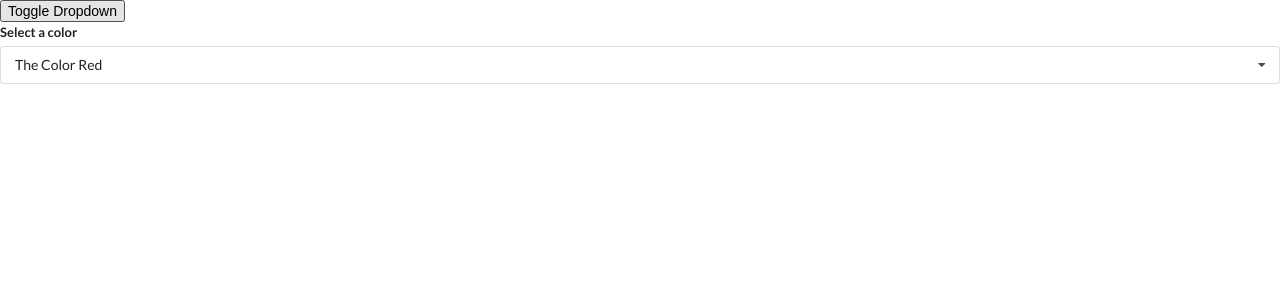
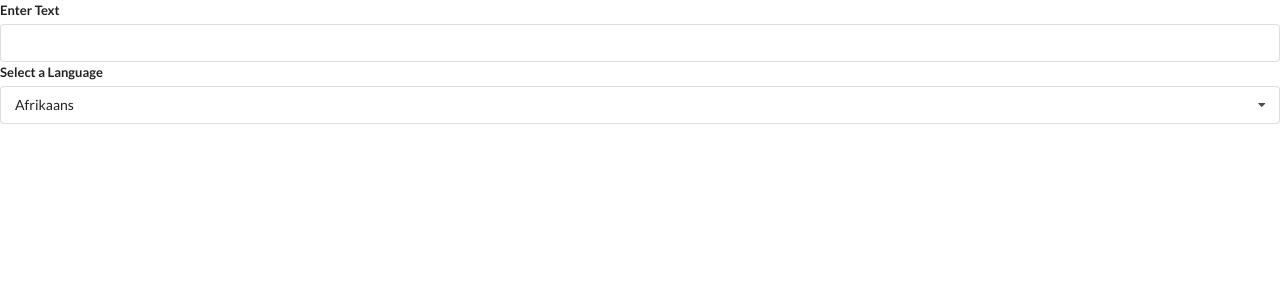
Before and after one commit to vanessabau/react-widgets, a React (Create React App) app in the folder widgets-app/: page / in a window 1280 px wide. Shown: the top 300 px of the page. Built offline with nearby package versions, Linux system fonts and the light colour scheme.

Commit message:
created Translator component

```diff
--- a/widgets-app/src/App.js
+++ b/widgets-app/src/App.js
@@ -2,51 +2,64 @@
 // import Accordion from "./components/Accordion";
 // import Search from "./components/Search";
 import Dropdown from "./components/Dropdown";
+import Translate from "./components/Translate";
 
-const options = [
-  {
-    label: "The Color Red",
-    value: "red",
-  },
-  {
-    label: "The Color Green",
-    value: "green",
-  },
-  {
-    label: "A Shade of Blue",
-    value: "blue",
-  },
-];
-
-// eslint-disable-next-line import/no-anonymous-default-export
 export default () => {
-  const [selected, setSelected] = useState(
-    options[0]
-  );
-  const [
-    showDropdown,
-    setShowDropdown,
-  ] = useState(true);
-
   return (
     <div>
-      <button
-        onClick={() =>
-          setShowDropdown(!showDropdown)
-        }
-      >
-        Toggle Dropdown
-      </button>
-      {showDropdown ? (
-        <Dropdown
-          selected={selected}
-          onSelectedChange={setSelected}
-          options={options}
-        />
-      ) : null}
+      <Translate />
     </div>
   );
 };
+
+/////////////////////CODE for drop down below
+
+// const options = [
+//   {
+//     label: "The Color Red",
+//     value: "red",
+//   },
+//   {
+//     label: "The Color Green",
+//     value: "green",
+//   },
+//   {
+//     label: "A Shade of Blue",
+//     value: "blue",
+//   },
+// ];
+
+// eslint-disable-next-line import/no-anonymous-default-export
+// export default () => {
+//   const [selected, setSelected] = useState(
+//     options[0]
+//   );
+//   const [
+//     showDropdown,
+//     setShowDropdown,
+//   ] = useState(true);
+
+//   return (
+//     <div>
+//       <button
+//         onClick={() =>
+//           setShowDropdown(!showDropdown)
+//         }
+//       >
+//         Toggle Dropdown
+//       </button>
+//       {showDropdown ? (
+//         <Dropdown
+//           selected={selected}
+//           onSelectedChange={setSelected}
+//           options={options}
+//         />
+//       ) : null}
+//     </div>
+//   );
+// };
+
+/////////////////////////Code for accordion below ////////
 
 // const items = [
 //   {
--- a/widgets-app/src/components/Dropdown.js
+++ b/widgets-app/src/components/Dropdown.js
@@ -5,6 +5,7 @@
 } from "react";
 
 const Dropdown = ({
+  label,
   options,
   selected,
   onSelectedChange,
@@ -60,9 +61,7 @@
   return (
     <div ref={ref} className="ui form">
       <div className="field">
-        <label className="label">
-          Select a color
-        </label>
+        <label className="label">{label}</label>
         <div
           onClick={() => setOpen(!open)}
           className={`ui selection dropdown ${
--- /dev/null
+++ b/widgets-app/src/components/Translate.js
@@ -0,0 +1,48 @@
+import React, { useState } from "react";
+import Dropdown from "./Dropdown";
+
+const options = [
+  {
+    label: "Afrikaans",
+    value: "af",
+  },
+  {
+    label: "Arabic",
+    value: "ar",
+  },
+  {
+    label: "Hindi",
+    value: "hi",
+  },
+];
+
+const Translate = () => {
+  const [language, setLanguage] = useState(
+    options[0]
+  );
+  const [text, setText] = useState("");
+
+  return (
+    <div>
+      <div className="ui form">
+        <div className="field">
+          <label>Enter Text</label>
+          <input
+            value={text}
+            onChange={(e) =>
+              setText(e.target.value)
+            }
+          />
+        </div>
+      </div>
+      <Dropdown
+        label="Select a Language"
+        selected={language}
+        onSelectedChange={setLanguage}
+        options={options}
+      />
+    </div>
+  );
+};
+
+export default Translate;
```
Also changed, not shown: 1 other file (tests, documents, lock files or other folders).
